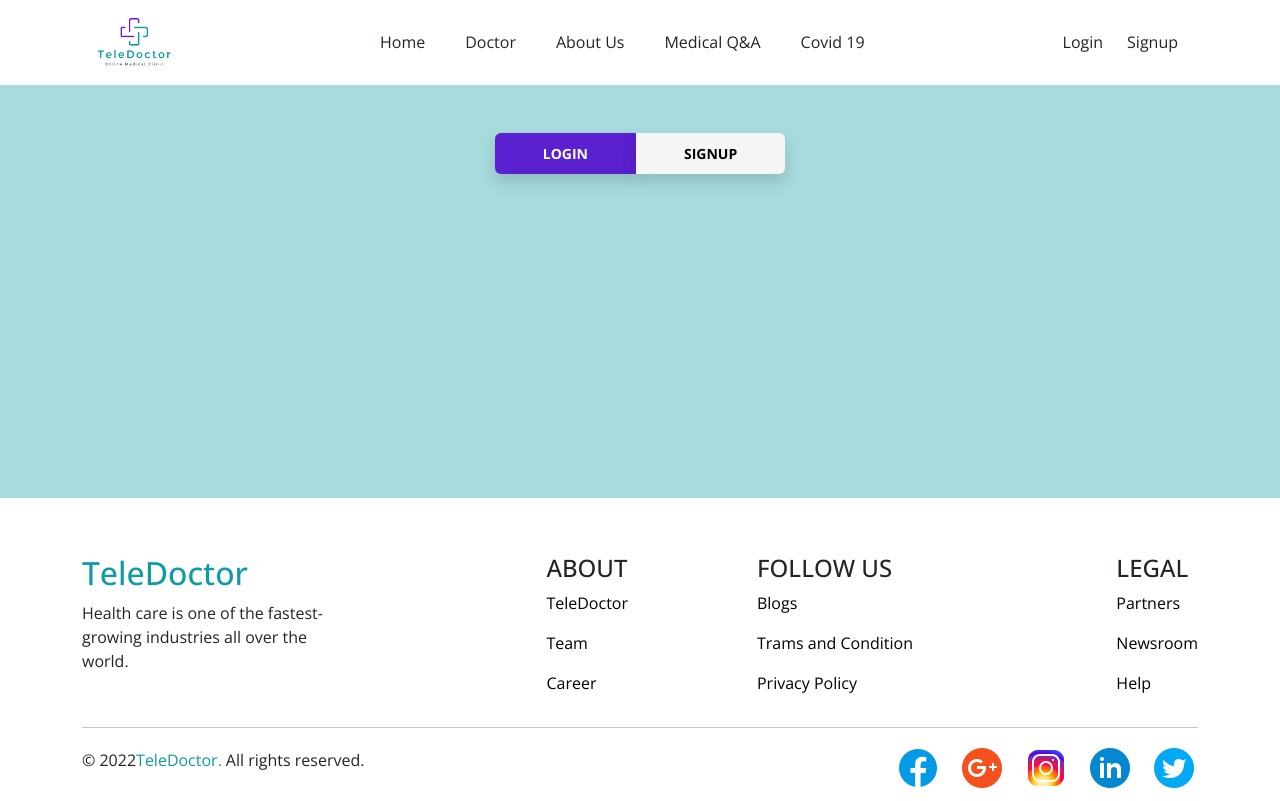
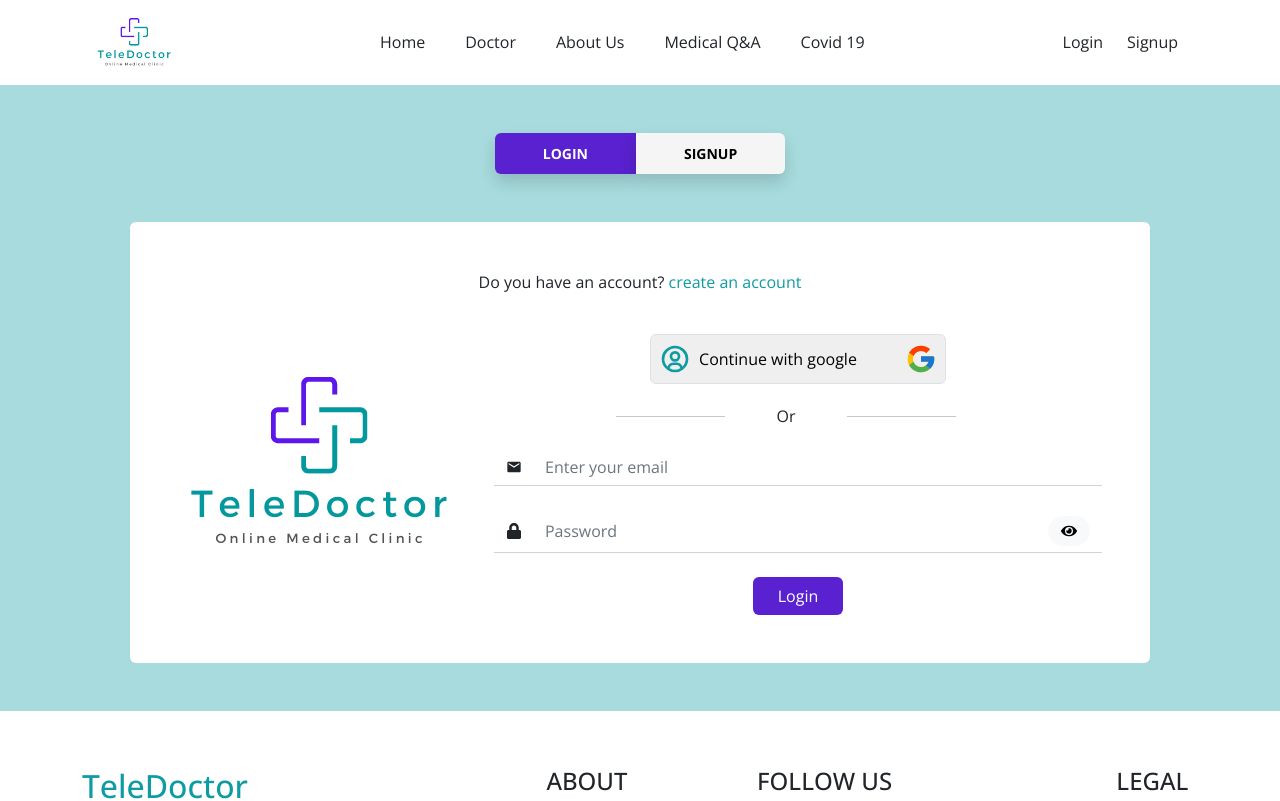
Before and after one commit to nayem1816/tele-doctor-client, a React (Create React App) app: page /login in a window 1280 px wide. Shown: the top 801 px of the page. Built offline with nearby package versions, Linux system fonts and the light colour scheme.

Commit message:
login signup design complete

```diff
--- /dev/null
+++ b/src/components/Login/GoogleButton/GoogleButton.jsx
@@ -0,0 +1,24 @@
+import React from 'react';
+import { BiUserCircle } from 'react-icons/bi';
+import { FcGoogle } from 'react-icons/fc';
+
+const GoogleButton = () => {
+    return (
+        <div className="google-login d-flex justify-content-center">
+            <button
+                style={{ cursor: 'pointer' }}
+                className="d-flex border justify-content-between px-2 py-2 rounded"
+            >
+                <div className="d-flex align-items-center">
+                    <BiUserCircle className="fs-2 base-color" />
+                    <span className="ms-2">Continue with google</span>
+                </div>
+                <div className="ms-5">
+                    <FcGoogle className="fs-2" />
+                </div>
+            </button>
+        </div>
+    );
+};
+
+export default GoogleButton;
--- /dev/null
+++ b/src/components/Login/Login/LoginForm.jsx
@@ -0,0 +1,84 @@
+import React from 'react';
+import { Link } from 'react-router-dom';
+import Logo from '../../../images/logo/teleDoctorLogo.png';
+import { useForm } from 'react-hook-form';
+import CustomInput from './../../common/Form/CustomInput';
+import { MdEmail } from 'react-icons/md';
+import { FaLock, FaEye, FaEyeSlash } from 'react-icons/fa';
+import GoogleButton from '../GoogleButton/GoogleButton';
+
+const LoginForm = () => {
+    const {
+        register,
+        handleSubmit,
+        // formState: { errors },
+    } = useForm();
+    const onSubmit = (data) => {
+        console.log(data);
+    };
+    return (
+        <div className="container">
+            <div className="mx-md-5 my-5 bg-white p-5 rounded">
+                <p className="text-center">
+                    Do you have an account?{' '}
+                    <Link className="base-color" to="/signup">
+                        create an account
+                    </Link>
+                </p>
+                <div className="login-form row d-flex align-items-center">
+                    <div className="col-md-4 text-sm-center text-md-start">
+                        <img className="img-fluid" src={Logo} alt="logo" />
+                    </div>
+                    <div className="col-md-8 mt-4">
+                        <GoogleButton />
+                        <div className="or-separator row container d-flex align-items-center my-3">
+                            <div className="col-5">
+                                <hr className="w-50 float-end" />
+                            </div>
+                            <div className="col-2 text-center">
+                                <span className="text-center">Or</span>
+                            </div>
+                            <div className="col-5">
+                                <hr className="w-50" />
+                            </div>
+                        </div>
+                        <form onSubmit={handleSubmit(onSubmit)}>
+                            <div className="login-email mb-4">
+                                <CustomInput
+                                    Icon={MdEmail}
+                                    type="email"
+                                    label="email"
+                                    register={register}
+                                    placeholder="Enter your email"
+                                    required
+                                />
+                            </div>
+                            <div className="login-password mb-4">
+                                <CustomInput
+                                    Icon={FaLock}
+                                    ShowPass={FaEye}
+                                    HidePass={FaEyeSlash}
+                                    type="password"
+                                    label="password"
+                                    register={register}
+                                    placeholder="Password"
+                                    required
+                                />
+                            </div>
+                            <div className="submit-button text-center mt-4">
+                                <input
+                                    className="btn text-white px-4"
+                                    style={{ backgroundColor: '#5921CF' }}
+                                    type="submit"
+                                    value="Login"
+                                />
+                            </div>
+                        </form>
+                    </div>
+                </div>
+            </div>
+        </div>
+    );
+};
+
+export default LoginForm;
--- a/src/components/Login/Signup/SignupForm.jsx
+++ b/src/components/Login/Signup/SignupForm.jsx
@@ -5,6 +5,7 @@
 import { FaUser, FaLock, FaEyeSlash, FaEye } from 'react-icons/fa';
 import { MdEmail, MdHealthAndSafety } from 'react-icons/md';
 import { AiOutlineNumber } from 'react-icons/ai';
+import GoogleButton from './../GoogleButton/GoogleButton';
 
 const options = [
     { value: 'patient', label: 'Patient' },
@@ -18,7 +19,9 @@
         handleSubmit,
         // formState: { errors },
     } = useForm();
-    const onSubmit = (data) => console.log(data);
+    const onSubmit = (data) => {
+        console.log(data);
+    };
     return (
         <div className="container">
             <div className="mx-md-5 my-5 bg-white p-5 rounded">
@@ -28,6 +31,22 @@
                         options={options}
                     />
                 </div>
+                {selectType?.value === 'doctor' ? null : (
+                    <div className="google-signup mt-5">
+                        <GoogleButton />
+                        <div className="or-separator row container d-flex align-items-center mb-2 mt-4">
+                            <div className="col-5">
+                                <hr className="w-50 float-end" />
+                            </div>
+                            <div className="col-2 text-center">
+                                <span className="text-center">Or</span>
+                            </div>
+                            <div className="col-5">
+                                <hr className="w-50" />
+                            </div>
+                        </div>
+                    </div>
+                )}
                 <div className="form-area mt-5">
                     <form onSubmit={handleSubmit(onSubmit)}>
                         <div className="full-name">
--- a/src/pages/Login/Login.jsx
+++ b/src/pages/Login/Login.jsx
@@ -2,6 +2,7 @@
 import Header from './../../components/common/Header/Header';
 import Footer from './../../components/common/Footer/Footer';
 import LoginSignupBtn from './../../components/Login/LoginSignupBtn/LoginSignupBtn';
+import LoginForm from '../../components/Login/Login/LoginForm';
 
 const Login = () => {
     return (
@@ -11,6 +12,7 @@
             </div>
             <div style={{ backgroundColor: '#A7DBDD' }} className="main h-100">
                 <LoginSignupBtn />
+                <LoginForm />
             </div>
             <div className="footer mt-auto p-2">
                 <Footer />
```
